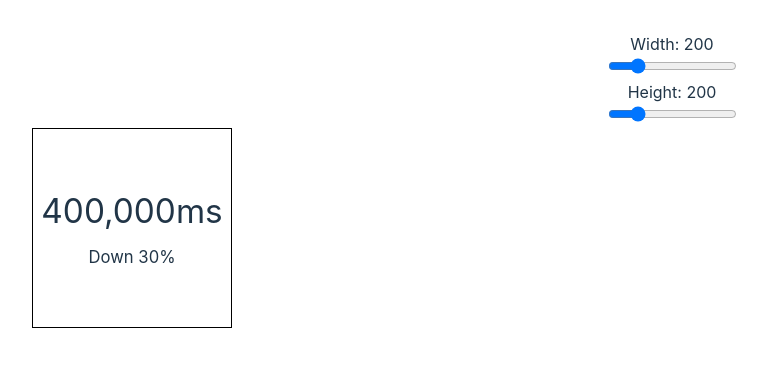
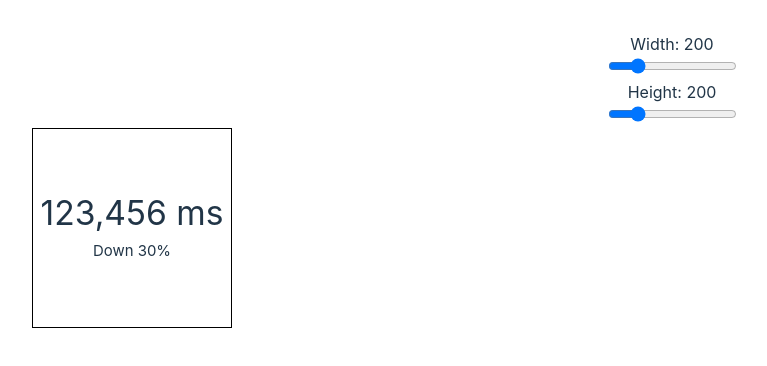
Before and after one commit to c-ehrlich/content-autofit-resizer, a React (Vite) app: page / in a window 1280 px wide. Shown: the top 366 px of the page, without its empty margins (0-767 px from the left). Built offline with nearby package versions, Linux system fonts and the light colour scheme.

Commit message:
finish demo

```diff
--- a/src/App.tsx
+++ b/src/App.tsx
@@ -1,6 +1,6 @@
 import { useState } from "react";
 import "./App.css";
-import { ContentAutofitResizer } from "./ResponsiveScaleContainer";
+import { ContentAutofitResizer } from "./ContentAutofitResizer";
 
 function App() {
   const [width, setWidth] = useState(200);
@@ -36,16 +36,9 @@ function App() {
         }}
       >
         <ContentAutofitResizer>
-          <div
-            style={{
-              display: "flex",
-              flexDirection: "column",
-              gap: "10px",
-              padding: "10px",
-            }}
-          >
-            <div style={{ fontSize: "40px" }}>400,000ms</div>
-            <div style={{ fontSize: "20px" }}>Down 30%</div>
+          <div className="flex flex-col gap-2 p-2">
+            <div className="text-4xl whitespace-nowrap">123,456 ms</div>
+            <div>Down 30%</div>
           </div>
         </ContentAutofitResizer>
       </div>
--- a/src/ResponsiveScaleContainer.tsx
+++ b/src/ContentAutofitResizer.tsx
@@ -1,5 +1,11 @@
 import debounce from "lodash/debounce";
-import React, { useRef, useState, useLayoutEffect, useCallback } from "react";
+import React, {
+  useRef,
+  useState,
+  useLayoutEffect,
+  useCallback,
+  useEffect,
+} from "react";
 
 interface ContentAutofitResizerProps {
   children: React.ReactNode;
@@ -121,6 +127,24 @@ export const ContentAutofitResizer = ({
     };
   }, []);
 
+  useEffect(() => {
+    const observer = new MutationObserver(() => {
+      causeResize();
+    });
+
+    if (contentRef.current) {
+      observer.observe(contentRef.current, {
+        childList: true,
+        subtree: true,
+        characterData: true,
+      });
+    }
+
+    return () => {
+      observer.disconnect();
+    };
+  }, [contentRef, causeResize]);
+
   return (
     <div ref={containerRef} className="relative w-full h-full overflow-hidden">
       <div
```
